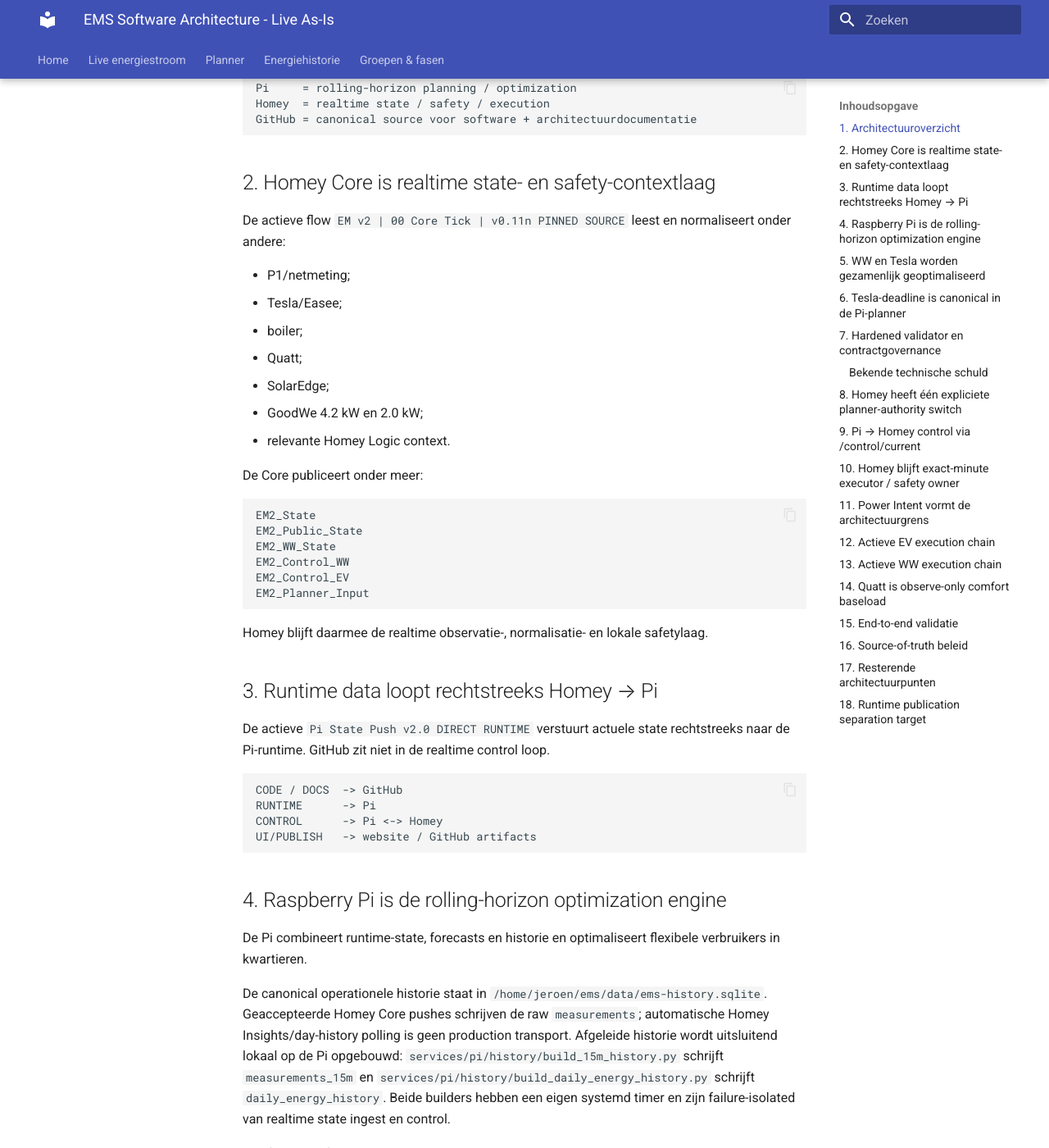
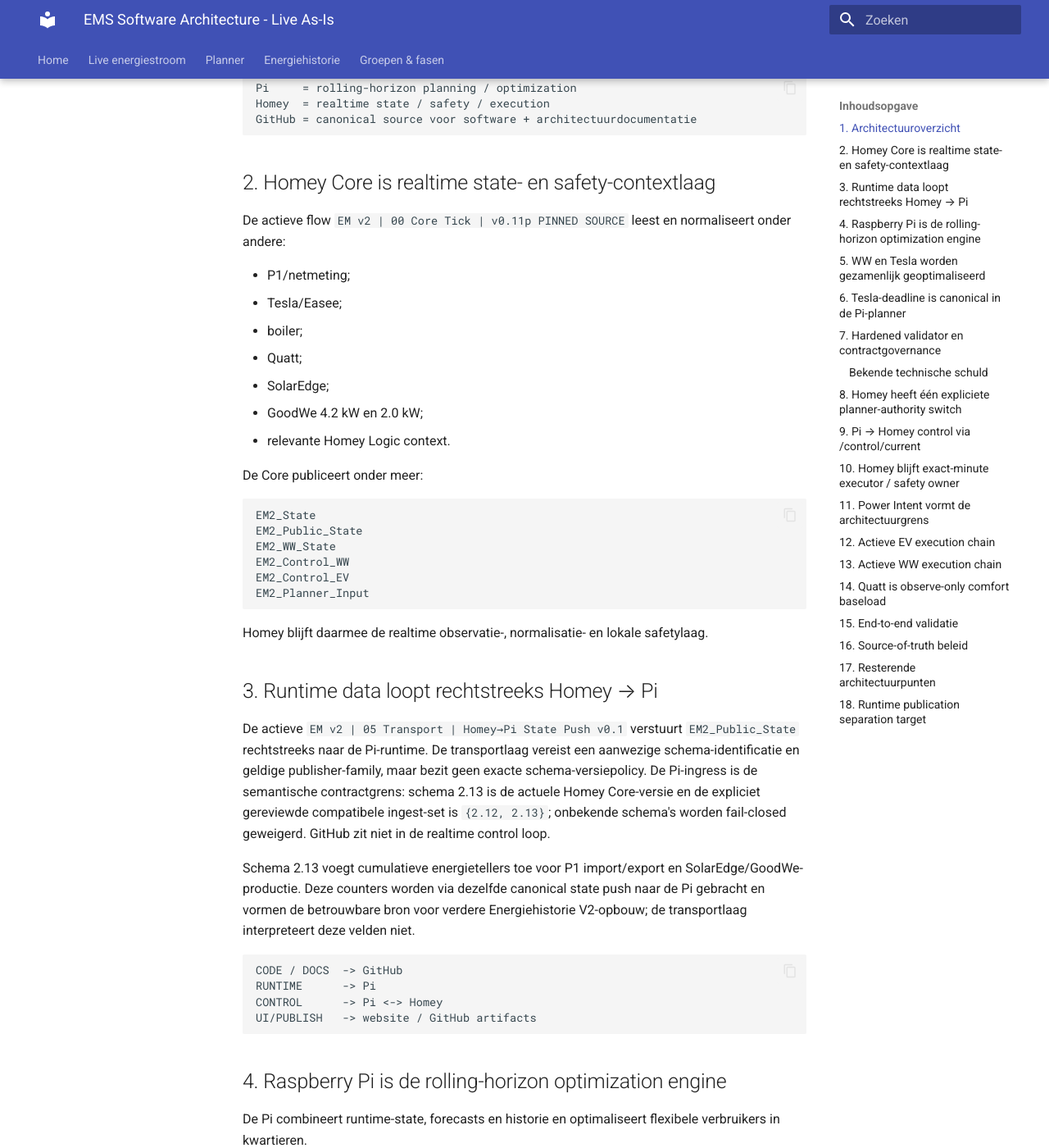
Before and after one commit to OnsKasteeltje/homey-energy-manual, an MkDocs documentation site: the page built from docs/architecture/ems-software-architecture-live.md, in a window 1280 px wide and 1400 px high, scrolled down 1019 px. Shown: the whole window at 82% size. Built offline with MkDocs 1.6.1 and Material for MkDocs 9.7.7, drawn with Linux system fonts in a browser that asks for light colours; some of the changed text lies outside the part shown.

Commit message:
docs: record schema compatibility ownership

````diff
--- a/docs/architecture/ems-software-architecture-live.md
+++ b/docs/architecture/ems-software-architecture-live.md
@@ -12,7 +12,7 @@
 ```text
 HOMEY DEVICES / P1 / PV / EASEE / BOILER / QUATT
                          ↓
-                  HOMEY CORE v0.11n
+                  HOMEY CORE v0.11p
                          ↓
                 canonical Homey state
                          ↓
@@ -49,7 +49,7 @@
 
 ## 2. Homey Core is realtime state- en safety-contextlaag
 
-De actieve flow `EM v2 | 00 Core Tick | v0.11n PINNED SOURCE` leest en normaliseert onder andere:
+De actieve flow `EM v2 | 00 Core Tick | v0.11p PINNED SOURCE` leest en normaliseert onder andere:
 
 - P1/netmeting;
 - Tesla/Easee;
@@ -74,7 +74,9 @@
 
 ## 3. Runtime data loopt rechtstreeks Homey → Pi
 
-De actieve `Pi State Push v2.0 DIRECT RUNTIME` verstuurt actuele state rechtstreeks naar de Pi-runtime. GitHub zit niet in de realtime control loop.
+De actieve `EM v2 | 05 Transport | Homey→Pi State Push v0.1` verstuurt `EM2_Public_State` rechtstreeks naar de Pi-runtime. De transportlaag vereist een aanwezige schema-identificatie en geldige publisher-family, maar bezit geen exacte schema-versiepolicy. De Pi-ingress is de semantische contractgrens: schema 2.13 is de actuele Homey Core-versie en de expliciet gereviewde compatibele ingest-set is `{2.12, 2.13}`; onbekende schema's worden fail-closed geweigerd. GitHub zit niet in de realtime control loop.
+
+Schema 2.13 voegt cumulatieve energietellers toe voor P1 import/export en SolarEdge/GoodWe-productie. Deze counters worden via dezelfde canonical state push naar de Pi gebracht en vormen de betrouwbare bron voor verdere Energiehistorie V2-opbouw; de transportlaag interpreteert deze velden niet.
 
 ```text
 CODE / DOCS  -> GitHub
````
Also changed, not shown: other parts of docs/architecture/ems-software-architecture-live.md (+2 -2 lines).
